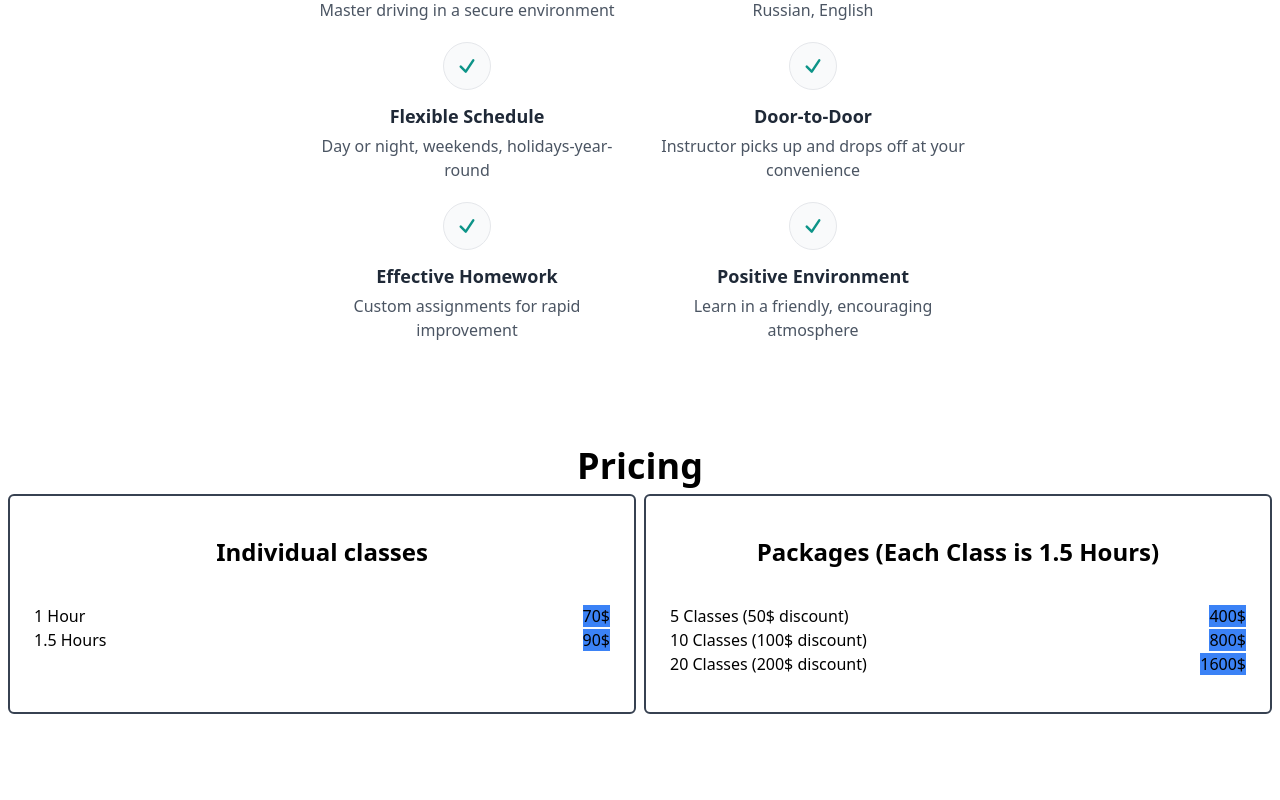
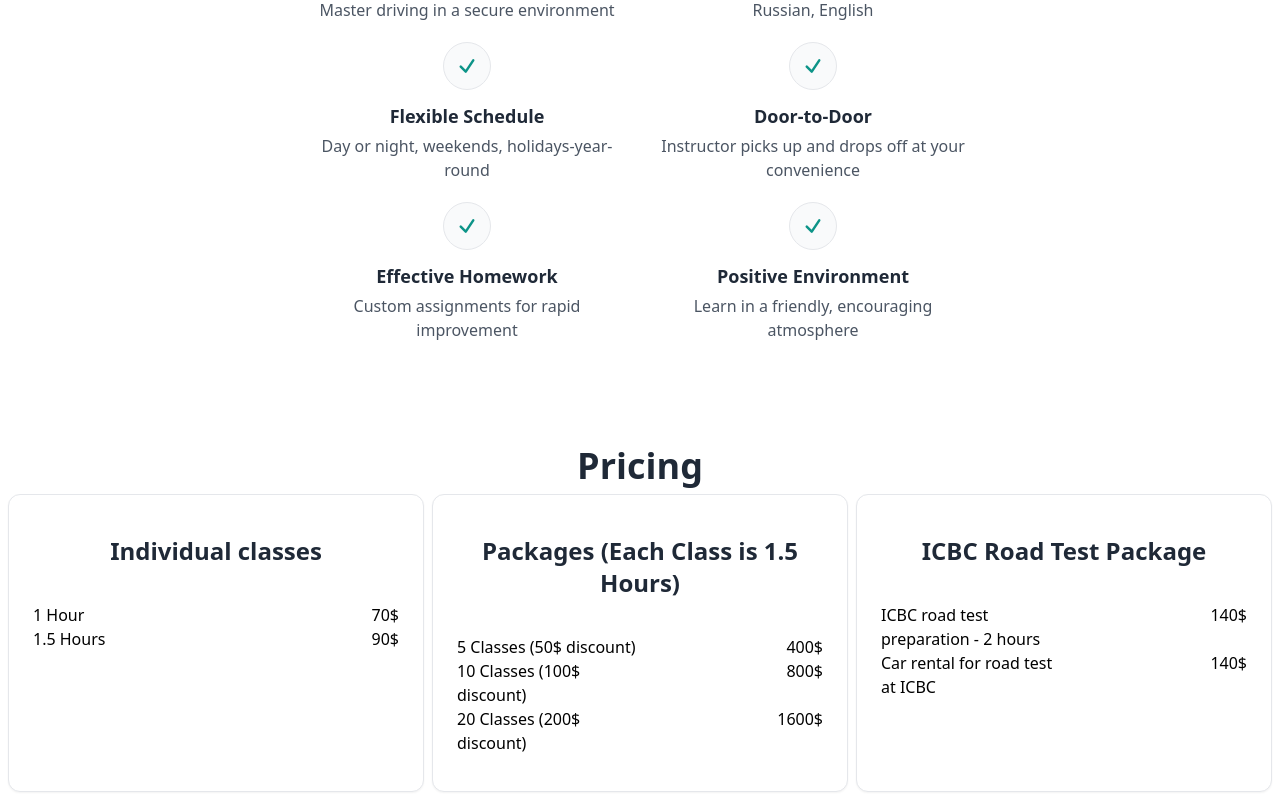
Before and after one commit to localhost5001/checkdriving, a Nuxt app: page / in a window 1280 px wide. Shown: the part 760-1560 px from the top of the page. Before the commit the page ends 1482 px from the top, so only its background shows below. Built offline with nearby package versions, Linux system fonts and the light colour scheme.

Commit message:
update pricing

```diff
--- a/components/pricing.vue
+++ b/components/pricing.vue
@@ -1,14 +1,14 @@
 <template>
   <div>
     <div class="text-center m-2">
-      <h1 class="text-4xl font-semibold leadi">Pricing</h1>
+      <h1 class="text-3xl text-gray-800 font-bold lg:text-4xl text-center">Pricing</h1>
     </div>
 
     <div
       class="
           grid gap-2
           grid-cols-1
-          lg:gap-2 lg:grid-cols-2
+          lg:gap-2 lg:grid-cols-3
           m-2
         "
       >
@@ -42,6 +42,13 @@ const cards: PricingCardViewModel[] = [
       { amount: 1600, description: '20 Classes (200$ discount)' },
     ]
   },
+  {
+    title: 'ICBC Road Test Package',
+    rates: [
+      { amount: 140, description: 'ICBC road test preparation - 2 hours' },
+      { amount: 140, description: 'Car rental for road test at ICBC' },
+    ]
+  },
 ]
 
 </script>
--- a/components/pricingCard.vue
+++ b/components/pricingCard.vue
@@ -1,10 +1,16 @@
 <template>
-  <div class="
-      felx flex-col overflow-hidden border-2 rounded-md
-      border-gray-700 p-5"
+  <div
+    class="
+      flex flex-col
+      bg-white border
+      border-gray-200
+      shadow-sm
+      rounded-xl
+      p-4
+      md:p-5"
     >
     <div class="text-center m-5">
-      <span class="text-2xl font-bold">{{ title }}</span>
+      <span class="text-2xl font-bold text-gray-800">{{ title }}</span>
     </div>
     <div class="py-4">
       <ul>
@@ -16,7 +22,7 @@
             </span>
 
               <div class="text-right mx-1">
-              <span class="badge bg-blue-500">
+              <span class="badge">
                 {{ priceWithDiscount(rate.amount, rate.discount) }}$
               </span>
             </div>
```
